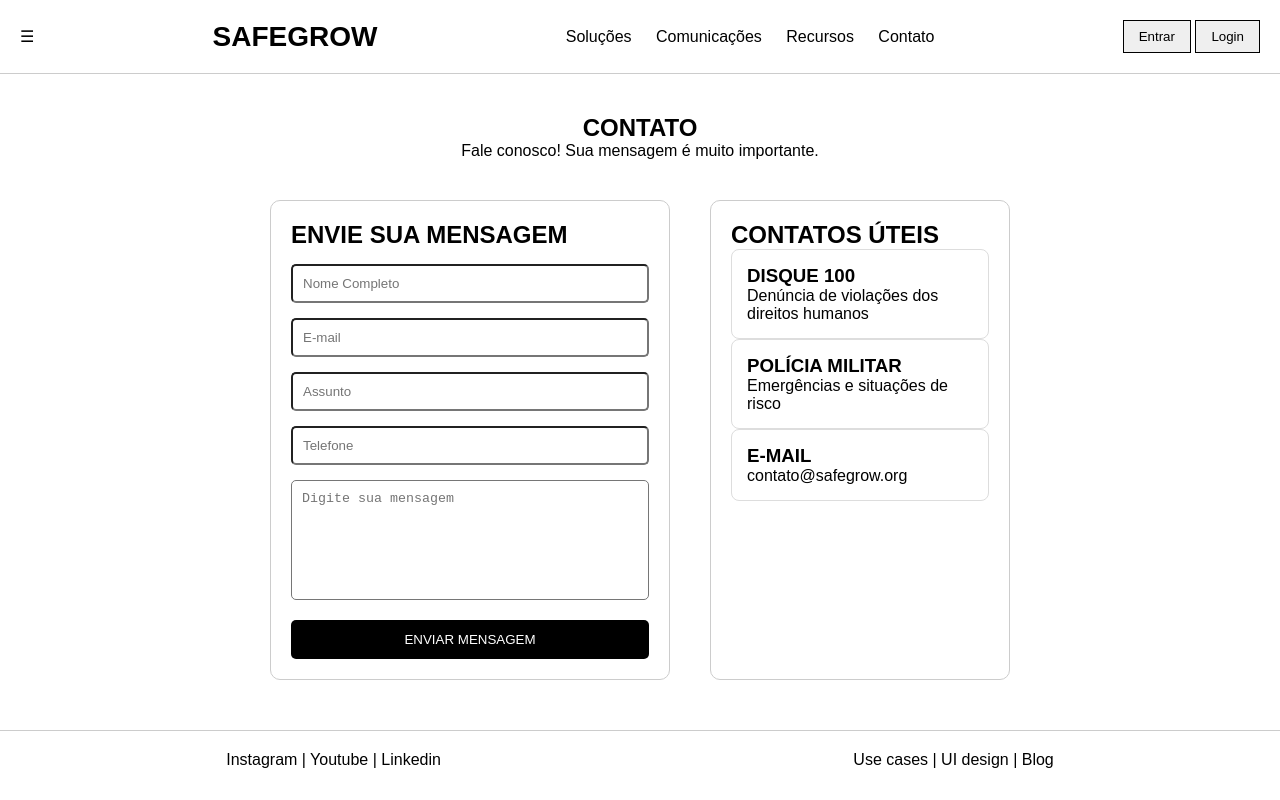
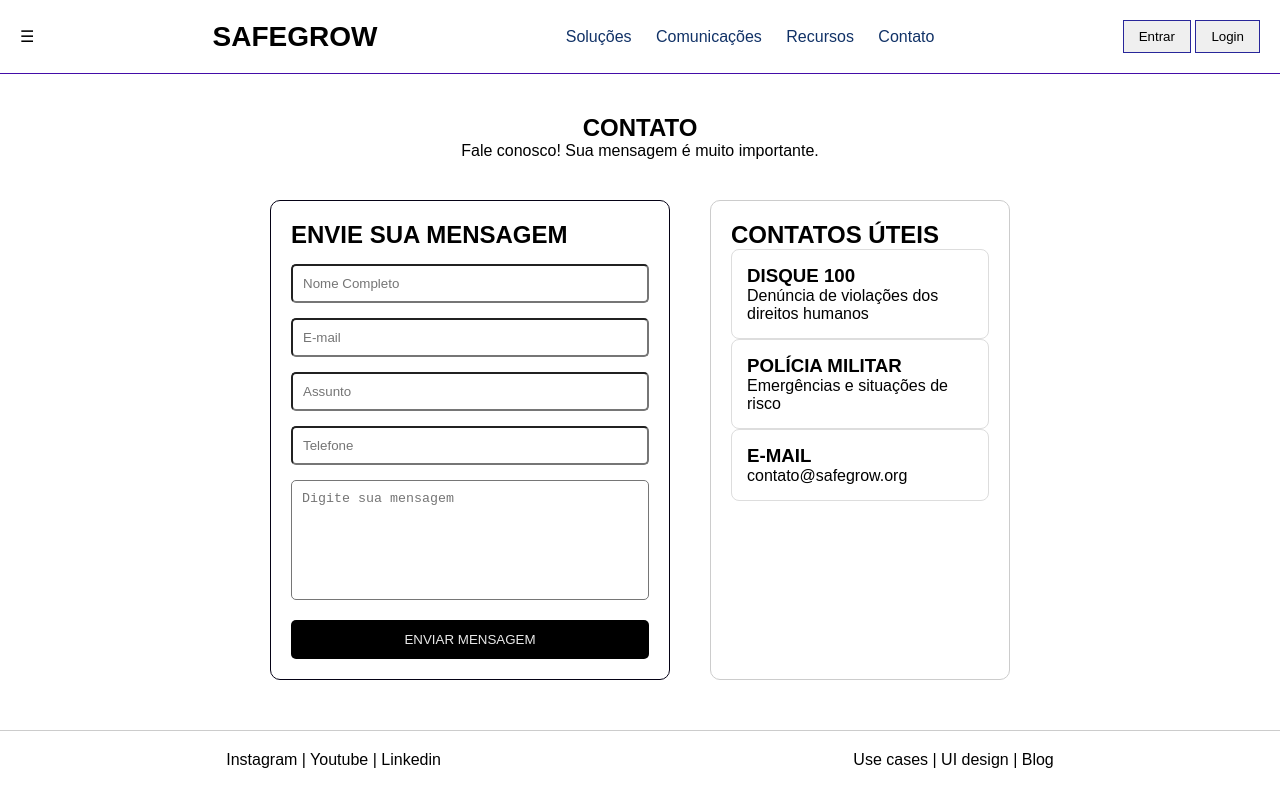
Before and after one commit to nicolesamara/safegrow-, a plain HTML site: page safegrow - Nicole/index.html.html in a window 1280 px wide. Drawn offline with Linux system fonts and the light colour scheme.

Commit message:
Atualização do projeto Safegrow

```diff
--- a/style.css
+++ b/safegrow - Nicole/style.css
@@ -15,7 +15,7 @@ header{
 
     padding: 20px;
 
-    border-bottom: 1px solid #ccc;
+    border-bottom: 1px solid #430da8;
 }
 
 .logo{
@@ -25,7 +25,7 @@ header{
 
 nav a{
     text-decoration: none;
-    color: black;
+    color: rgb(17, 50, 103);
 
     margin: 0 10px;
 }
@@ -33,7 +33,7 @@ nav a{
 .buttons button{
     padding: 8px 15px;
 
-    border: 1px solid black;
+    border: 1px solid rgb(40, 38, 154);
 
     cursor: pointer;
 }
@@ -58,7 +58,7 @@ nav a{
 .formulario{
     width: 400px;
 
-    border: 1px solid #ccc;
+    border: 1px solid #040115;
 
     padding: 20px;
 
@@ -76,7 +76,7 @@ textarea{
 
     padding: 10px;
 
-    border: 1px sokid #ccc;
+    border: 1px sokid #000105;
 
     border-radius: 5px;
 }
@@ -93,7 +93,7 @@ form button{
     padding: 12px;
 
     background-color: black;
-    color: white;
+    color: rgb(233, 233, 233);
 
     border: none;
 
```
Also changed, not shown: safegrow - Nicole/db.json (renamed from db.json), safegrow - Nicole/index.html.html (renamed from index.html), safegrow - Nicole/script.js (renamed from script.js).
